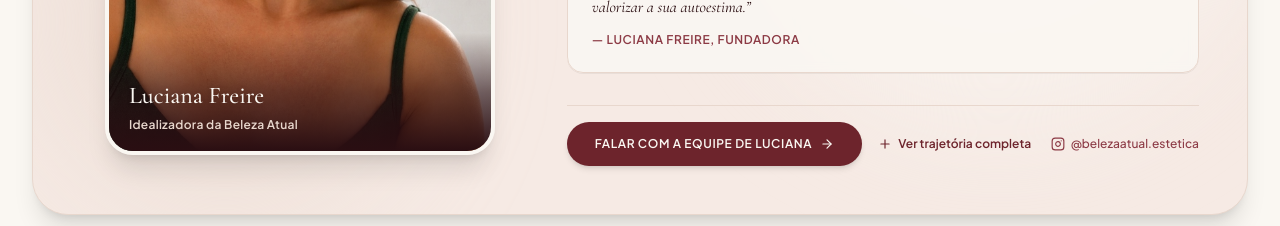
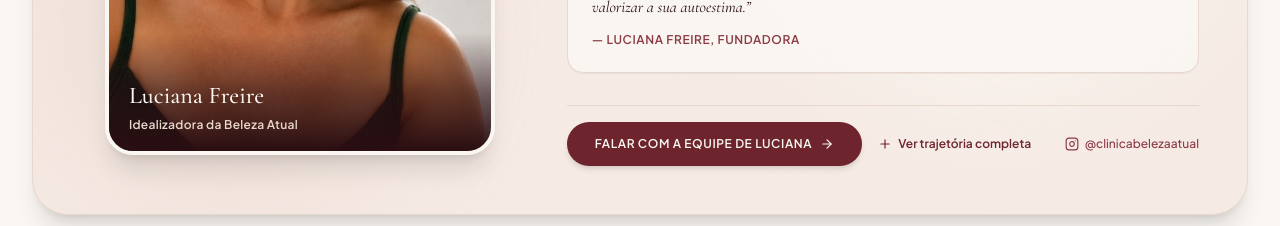
Before and after one commit to Gabrielkcomunicacoes/CBA, a React (Vite) app: page / in a window 1280 px wide. Shown: the part 8560-8786 px from the top of the page. Built offline with nearby package versions, Linux system fonts and the light colour scheme.

Commit message:
feat: add Google Tag Manager and update contact info
Integrate Google Tag Manager for tracking and update clinic social media handle and contact phone number across the application.

```diff
--- a/index.html
+++ b/index.html
@@ -1,6 +1,13 @@
 <!doctype html>
 <html lang="pt-BR" class="scroll-smooth">
   <head>
+    <!-- Google Tag Manager -->
+    <script>(function(w,d,s,l,i){w[l]=w[l]||[];w[l].push({'gtm.start':
+    new Date().getTime(),event:'gtm.js'});var f=d.getElementsByTagName(s)[0],
+    j=d.createElement(s),dl=l!='dataLayer'?'&l='+l:'';j.async=true;j.src=
+    'https://www.googletagmanager.com/gtm.js?id='+i+dl;f.parentNode.insertBefore(j,f);
+    })(window,document,'script','dataLayer','GTM-T8JPQNG9');</script>
+    <!-- End Google Tag Manager -->
     <meta charset="UTF-8" />
     <meta name="viewport" content="width=device-width, initial-scale=1.0" />
     <title>Beleza Atual | Clínica de Estética em São Bernardo do Campo</title>
@@ -19,6 +26,10 @@
     <link href="https://fonts.googleapis.com/css2?family=Cormorant+Garamond:ital,wght@0,400;0,500;0,600;0,700;1,400;1,600&family=Plus+Jakarta+Sans:wght@300;400;500;600;700&display=swap" rel="stylesheet">
   </head>
   <body class="bg-[#FAF7F2] text-[#2D2825] font-sans antialiased selection:bg-[#722F37]/15 selection:text-[#722F37]">
+    <!-- Google Tag Manager (noscript) -->
+    <noscript><iframe src="https://www.googletagmanager.com/ns.html?id=GTM-T8JPQNG9"
+    height="0" width="0" style="display:none;visibility:hidden"></iframe></noscript>
+    <!-- End Google Tag Manager (noscript) -->
     <div id="root"></div>
     <script type="module" src="/src/main.tsx"></script>
   </body>
--- a/src/components/AuthoritySection.tsx
+++ b/src/components/AuthoritySection.tsx
@@ -354,13 +354,13 @@
                   </button>
 
                   <a
-                    href="https://instagram.com/belezaatual.estetica"
+                    href="https://instagram.com/clinicabelezaatual"
                     target="_blank"
                     rel="noopener noreferrer"
                     className="inline-flex items-center gap-1.5 text-xs text-[#8C3A45] hover:text-[#521C22] transition-colors ml-auto font-medium"
                   >
                     <Instagram className="w-3.5 h-3.5" />
-                    <span>@belezaatual.estetica</span>
+                    <span>@clinicabelezaatual</span>
                   </a>
                 </div>
 
--- a/src/components/Footer.tsx
+++ b/src/components/Footer.tsx
@@ -49,7 +49,7 @@
                 <Phone className="w-4 h-4" />
               </a>
               <a
-                href="https://instagram.com"
+                href="https://instagram.com/clinicabelezaatual"
                 target="_blank"
                 rel="noopener noreferrer"
                 className="w-8 h-8 rounded-full bg-[#FAF7F2]/10 hover:bg-[#C2A27A] hover:text-[#2A0E12] flex items-center justify-center text-[#FAF7F2] transition-colors"
--- a/src/data/clinicData.ts
+++ b/src/data/clinicData.ts
@@ -10,11 +10,12 @@
   neighborhood: 'Centro',
   zipCode: '09725-000',
   fullAddress: 'Rua Jurubatuba, 1350 - 8º andar, sala 803 - Centro, São Bernardo do Campo - SP',
-  phone: '(11) 98765-4321',
-  phoneClean: '5511987654321', // WhatsApp international format
+  phone: '(11) 94445-1058',
+  phoneClean: '5511944451058', // WhatsApp international format
   email: 'contato@belezaatualestetica.com.br',
   hours: 'Segunda a Sexta: 08h às 20h | Sábado: 08h às 14h',
-  instagram: '@belezaatual.estetica',
+  instagram: '@clinicabelezaatual',
+  instagramUrl: 'https://instagram.com/clinicabelezaatual',
   logo: '/assets/logo.jpg',
   logoTransparent: '/assets/logo-transparente.webp',
   googleMapsUrl: 'https://maps.google.com/?q=Rua+Jurubatuba,+1350+-+Centro,+Sao+Bernardo+do+Campo+-+SP',
@@ -257,8 +258,8 @@
     registration: 'Fundadora & Gestão Consultiva',
     image: '/assets/luciana-freire.webp',
     experience: 'Origem no Grupo Go Where • Fundadora da Revista Beleza Atual',
-    instagram: '@belezaatual.estetica',
-    instagramUrl: 'https://instagram.com/belezaatual.estetica',
+    instagram: '@clinicabelezaatual',
+    instagramUrl: 'https://instagram.com/clinicabelezaatual',
     bio: 'Iniciou sua trajetória no conceituado Grupo Go Where e fundou a conceituada Revista Beleza Atual, cobrindo tendências mundiais e os maiores congressos do setor. Nos últimos seis anos atuou diretamente na gestão comercial e atendimento consultivo de clínicas, concebendo o Centro de Estética Beleza Atual com foco em ética, acolhimento e resultados naturais.',
     education: [
       'Grupo Go Where (Origem e mercado da beleza)',
```
